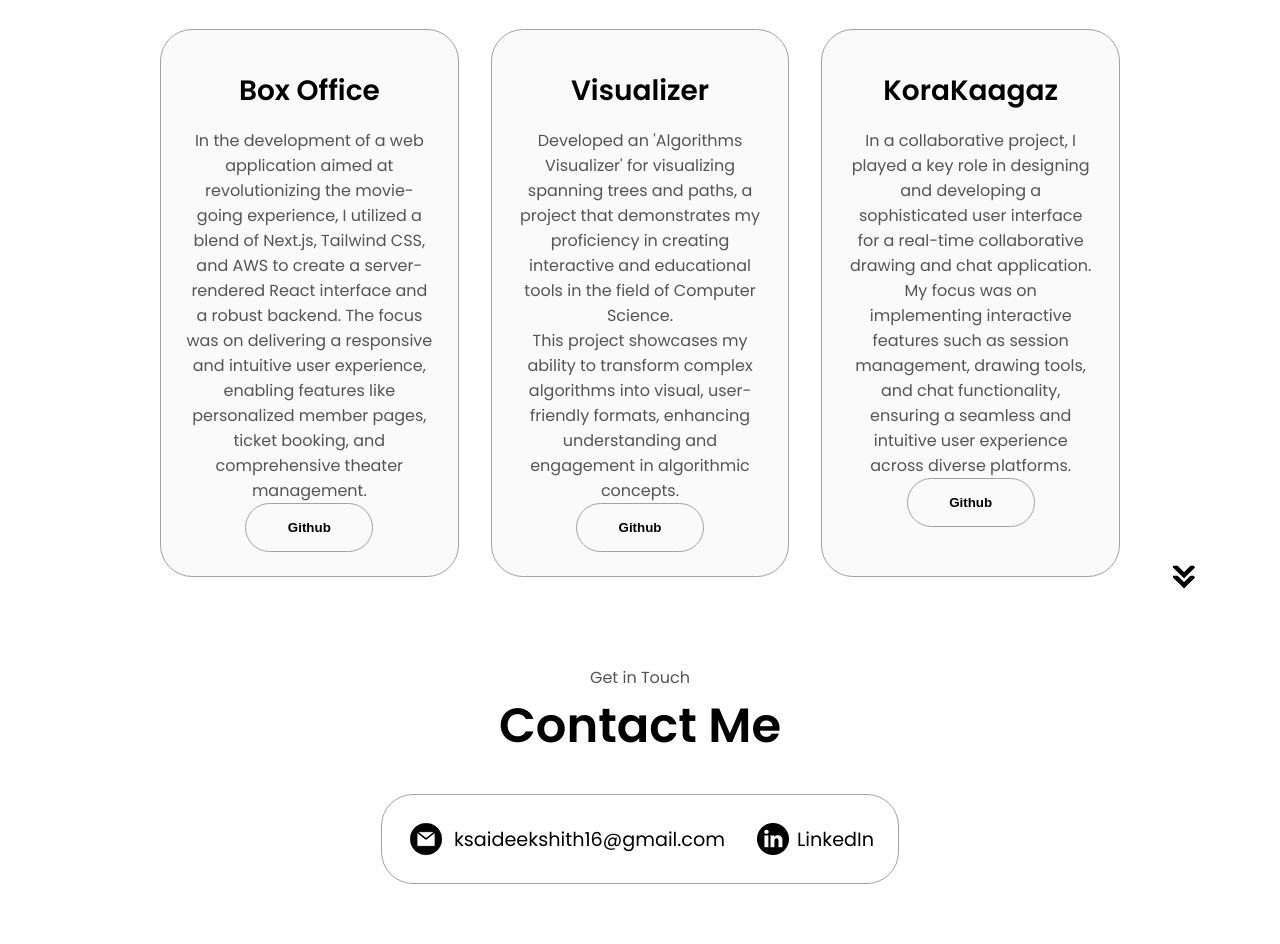
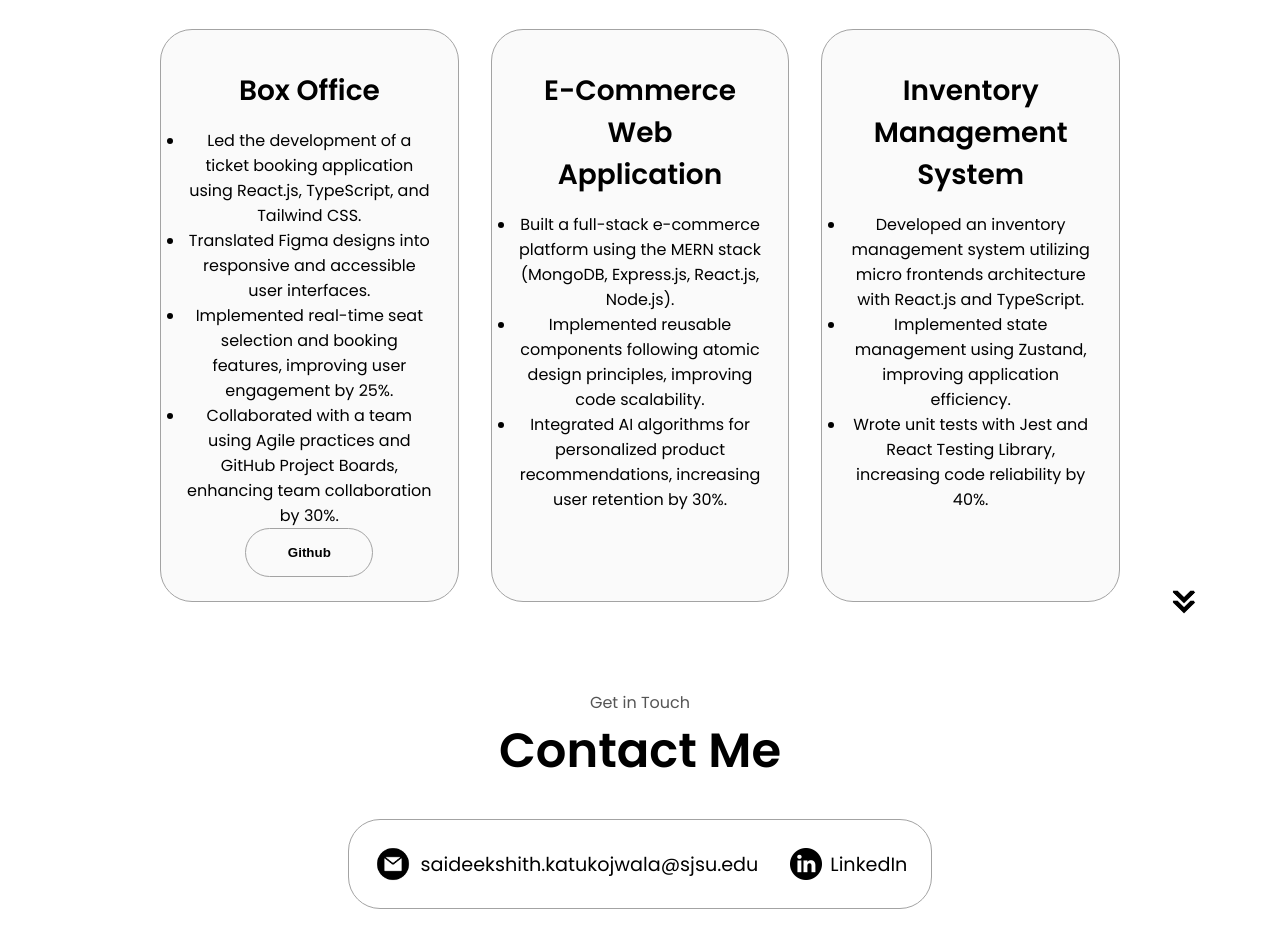
Before and after one commit to k-sai-deekshith/portfolio, a plain HTML site: page index.html in a window 1280 px wide. Shown: the part 3860-4804 px from the top of the page. Drawn offline with Linux system fonts and the light colour scheme.

Commit message:
updated projects

```diff
--- a/index.html
+++ b/index.html
@@ -333,11 +333,12 @@
             <div class="about-containers">
                 <div class="details-container color-container">
                     <h2 class="experience-sub-title project-title">Box Office</h2>
-                    <p>In the development of a web application aimed at revolutionizing the movie-going experience, I
-                        utilized a blend of Next.js, Tailwind CSS, and AWS to create a server-rendered React interface
-                        and a robust backend. The focus was on delivering a responsive and intuitive user experience,
-                        enabling features like personalized member pages, ticket booking, and comprehensive theater
-                        management.</p>
+                    <ul>
+                        <li>Led the development of a ticket booking application using React.js, TypeScript, and Tailwind CSS.</li>
+                        <li>Translated Figma designs into responsive and accessible user interfaces.</li>
+                        <li>Implemented real-time seat selection and booking features, improving user engagement by 25%.</li>
+                        <li>Collaborated with a team using Agile practices and GitHub Project Boards, enhancing team collaboration by 30%.</li>
+                    </ul>
                     <div class="btn-container">
                         <button class="btn btn-color-2 project-btn"
                             onclick="location.href='https://github.com/k-sai-deekshith/teamproject-infinite-loop'">
@@ -346,35 +347,20 @@
                     </div>
                 </div>
                 <div class="details-container color-container">
-                    <h2 class="experience-sub-title project-title">Visualizer</h2>
-                    <p>Developed an 'Algorithms Visualizer' for visualizing spanning trees and paths, a project that
-                        demonstrates my proficiency in creating interactive and educational tools in the field of
-                        Computer Science.</p>
-                    <p>
-                        This project showcases my ability to transform complex algorithms into visual, user-friendly
-                        formats, enhancing understanding and engagement in algorithmic concepts.
-                    </p>
-                    <div class="btn-container">
-                        <button class="btn btn-color-2 project-btn"
-                            onclick="location.href='https://github.com/k-sai-deekshith/Visualizer'">
-                            Github
-                        </button>
-                    </div>
+                    <h2 class="experience-sub-title project-title">E-Commerce Web Application</h2>
+                        <ul>
+                            <li>Built a full-stack e-commerce platform using the MERN stack (MongoDB, Express.js, React.js, Node.js).</li>
+                            <li>Implemented reusable components following atomic design principles, improving code scalability.</li>
+                            <li>Integrated AI algorithms for personalized product recommendations, increasing user retention by 30%.</li>
+                        </ul>
                 </div>
                 <div class="details-container color-container">
-                    <h2 class="experience-sub-title project-title">KoraKaagaz</h2>
-                    <p>
-                        In a collaborative project, I played a key role in designing and developing a sophisticated user
-                        interface for a real-time collaborative drawing and chat application. My focus was on
-                        implementing interactive features such as session management, drawing tools, and chat
-                        functionality, ensuring a seamless and intuitive user experience across diverse platforms.
-                    </p>
-                    <div class="btn-container">
-                        <button class="btn btn-color-2 project-btn"
-                            onclick="location.href='https://github.com/k-sai-deekshith/KoraKaagaz'">
-                            Github
-                        </button>
-                    </div>
+                    <h2 class="experience-sub-title project-title">Inventory Management System</h2>
+                    <ul>
+                        <li>Developed an inventory management system utilizing micro frontends architecture with React.js and TypeScript.</li>
+                        <li>Implemented state management using Zustand, improving application efficiency.</li>
+                        <li>Wrote unit tests with Jest and React Testing Library, increasing code reliability by 40%.</li>
+                    </ul>
                 </div>
             </div>
         </div>
@@ -388,7 +374,7 @@
         <div class="contact-info-upper-container">
             <div class="contact-info-container">
                 <img src="./assets/email.png" alt="Email icon" class="icon contact-icon email-icon" />
-                <p><a href="mailto:ksaideekshith16@gmail.com">ksaideekshith16@gmail.com</a></p>
+                <p><a href="mailto:ksaideekshith16@gmail.com">saideekshith.katukojwala@sjsu.edu</a></p>
             </div>
             <div class="contact-info-container">
                 <img src="./assets/linkedin.png" alt="LinkedIn icon" class="icon contact-icon" />
```
